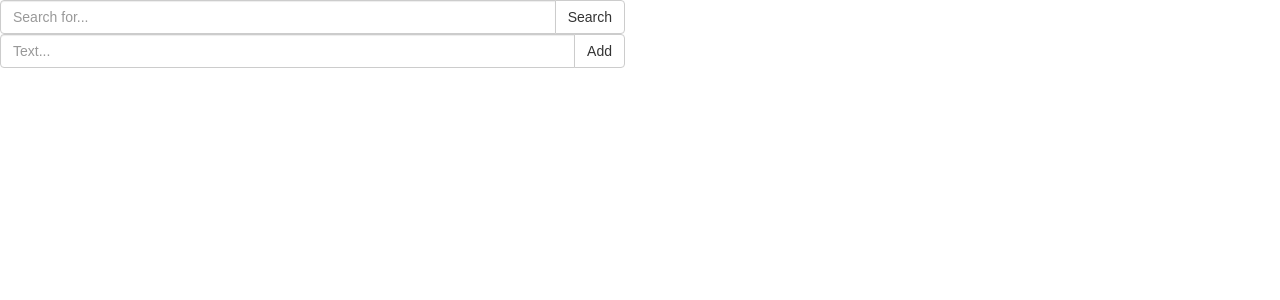
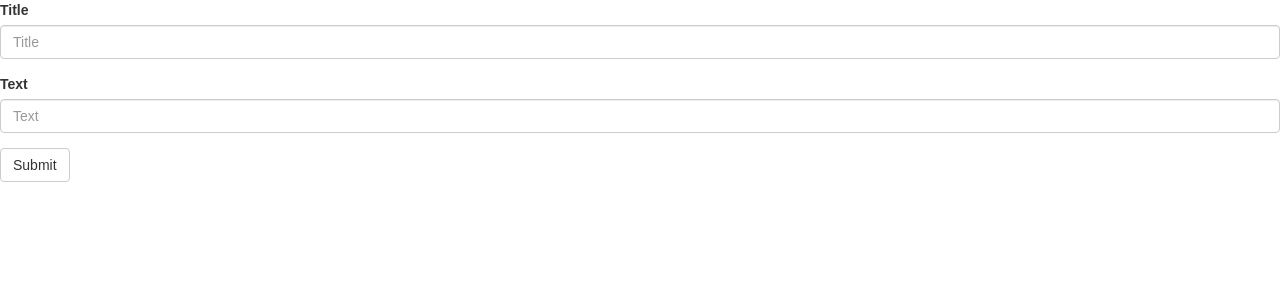
Before and after one commit to addonin/react-notes, a React (Create React App) app: page /#/edit/1 in a window 1280 px wide. Shown: the top 300 px of the page. Built offline with nearby package versions, Linux system fonts and the light colour scheme.

Commit message:
Routing TODO: U from CRUD

```diff
--- a/package.json
+++ b/package.json
@@ -5,9 +5,11 @@
   "dependencies": {
     "react": "^16.2.0",
     "react-dom": "^16.2.0",
+    "react-redux": "latest",
+    "react-router-dom": "^4.2.2",
     "react-scripts": "1.0.17",
     "redux": "latest",
-    "react-redux": "latest"
+    "react-router": "latest"
   },
   "scripts": {
     "start": "react-scripts start",
--- a/src/App.js
+++ b/src/App.js
@@ -1,47 +1,26 @@
-import React, { Component } from 'react';
-import { connect } from 'react-redux';
+import React, {Component} from 'react';
+import {Route, Switch} from "react-router-dom";
+
+import Main from "./components/Main";
+import EditItem from './components/edit/EditItem'
 
 import './App.css';
 
-import Search from './components/search/Search';
-import CreateItem from "./components/create-item/CreateItem";
-import Items from "./components/items/Items";
-
-class App extends Component {
+export default class App extends Component {
 
     constructor(props) {
         super(props);
-        this.onAddItem = this.onAddItem.bind(this);
     }
 
     render() {
         return (
             <div>
-                <Search/>
-                <CreateItem onAdd={this.onAddItem}/>
-                <Items/>
+                <Switch>
+                    <Route path="/" exact component={Main}/>
+                    <Route path="/edit/:id" component={EditItem}/>
+                </Switch>
             </div>
         );
     }
 
-    onAddItem(text) {
-        this.props.addItem(text);
-    }
-
 }
-
-function mapDispatchToProps(dispatch) {
-    return {
-        addItem: (text) => {
-            dispatch({
-                type: 'ADD_ITEM',
-                payload: {
-                    id: Date.now(),
-                    title: text
-                }
-            });
-        }
-    }
-}
-
-export default connect(null, mapDispatchToProps)(App);
--- /dev/null
+++ b/src/components/Main.js
@@ -0,0 +1,45 @@
+import React, { Component } from 'react';
+import {connect} from "react-redux";
+
+import Search from './search/Search';
+import CreateItem from "./create-item/CreateItem";
+import Items from "./items/Items";
+
+export class Main extends Component {
+
+    constructor(props) {
+        super(props);
+        this.onAddItem = this.onAddItem.bind(this);
+    }
+
+    render() {
+        return (
+            <div>
+                <Search/>
+                <CreateItem onAdd={this.onAddItem}/>
+                <Items/>
+            </div>
+        );
+    }
+
+    onAddItem(text) {
+        this.props.addItem(text);
+    }
+
+}
+
+function mapDispatchToProps(dispatch) {
+    return {
+        addItem: (text) => {
+            dispatch({
+                type: 'ADD_ITEM',
+                payload: {
+                    id: Date.now(),
+                    title: text
+                }
+            });
+        }
+    }
+}
+
+export default connect(null, mapDispatchToProps)(Main);
--- a/src/components/create-item/CreateItem.js
+++ b/src/components/create-item/CreateItem.js
@@ -30,4 +30,5 @@ export default class CreateItem extends Component {
     addItem() {
         this.props.onAdd(this.input.value);
     }
+
 }
--- /dev/null
+++ b/src/components/edit/EditItem.js
@@ -0,0 +1,27 @@
+import React, { Component } from 'react';
+
+export default class EditItem extends Component {
+
+    constructor(props) {
+        super(props);
+    }
+
+    render() {
+        return (
+            <div>
+                <form>
+                    <div className="form-group">
+                        <label for="itemTitle">Title</label>
+                        <input type="text" className="form-control" id="itemTitle" placeholder="Title"/>
+                    </div>
+                    <div class="form-group">
+                        <label for="itemText">Text</label>
+                        <input type="text" className="form-control" id="itemText" placeholder="Text"/>
+                    </div>
+                    <button type="submit" className="btn btn-default">Submit</button>
+                </form>
+            </div>
+        );
+    }
+
+}
--- a/src/components/item/Item.js
+++ b/src/components/item/Item.js
@@ -9,7 +9,7 @@ export default class Item extends Component {
 
     render() {
         return (
-            <div className="panel panel-default">
+            <div className="panel panel-default" onClick={this.editItem}>
                 <div className="panel-heading">{this.props.data.title}</div>
                 <div className="panel-body">
                     {this.props.data.text}
@@ -24,4 +24,8 @@ export default class Item extends Component {
         this.props.onRemove(this.props.data.id);
     }
 
+    editItem = () => {
+        this.props.onEdit(this.props.data.id);
+    }
+
 }
--- a/src/components/items/Items.js
+++ b/src/components/items/Items.js
@@ -1,13 +1,15 @@
-import React, { Component } from 'react';
+import React, {Component} from 'react';
 
 import Item from "../item/Item";
 import {connect} from "react-redux";
+import {withRouter} from 'react-router';
 
 export class Items extends Component {
 
     constructor(props) {
         super(props);
         this.onRemove = this.onRemove.bind(this);
+        this.onEdit = this.onEdit.bind(this);
     }
 
     render() {
@@ -15,7 +17,8 @@ export class Items extends Component {
             <div>
                 {
                     this.props.items.map((item) => {
-                    return <Item data={item} key={item.id} onRemove={this.onRemove}/>})
+                        return <Item data={item} key={item.id} onRemove={this.onRemove} onEdit={this.onEdit}/>
+                    })
                 }
             </div>
         );
@@ -23,6 +26,10 @@ export class Items extends Component {
 
     onRemove(id) {
         this.props.removeItem(id);
+    }
+
+    onEdit(id) {
+        this.props.history.push('/edit/' + id);
     }
 }
 
@@ -43,4 +50,4 @@ function mapDispatchToProps(dispatch) {
     }
 }
 
-export default connect(mapStateToProps, mapDispatchToProps)(Items);
+export default withRouter(connect(mapStateToProps, mapDispatchToProps)(Items));
--- a/src/index.js
+++ b/src/index.js
@@ -6,6 +6,7 @@ import registerServiceWorker from './registerServiceWorker';
 
 import {createStore, combineReducers} from 'redux';
 import {Provider} from 'react-redux';
+import {HashRouter} from 'react-router-dom';
 
 import App from './App';
 import ItemReducer from './reducers/ItemReducer';
@@ -23,7 +24,9 @@ export const store = createStore(
 
 ReactDOM.render(
     <Provider store={store}>
-        <App/>
+        <HashRouter>
+            <App/>
+        </HashRouter>
     </Provider>,
     document.getElementById('root')
 );
```
